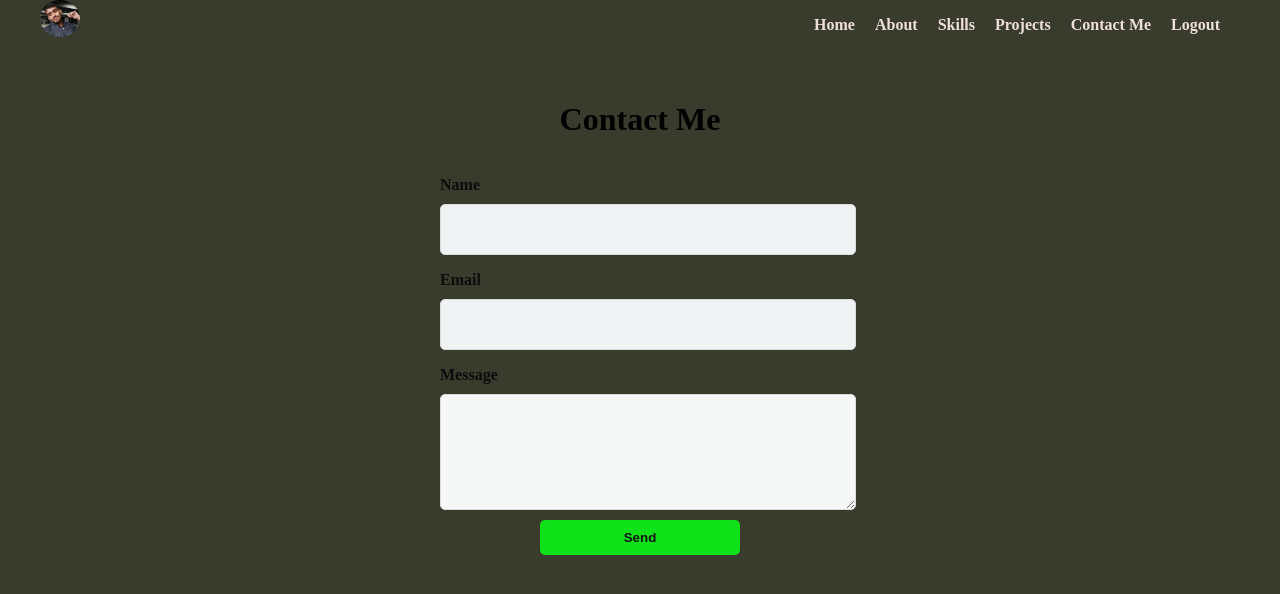
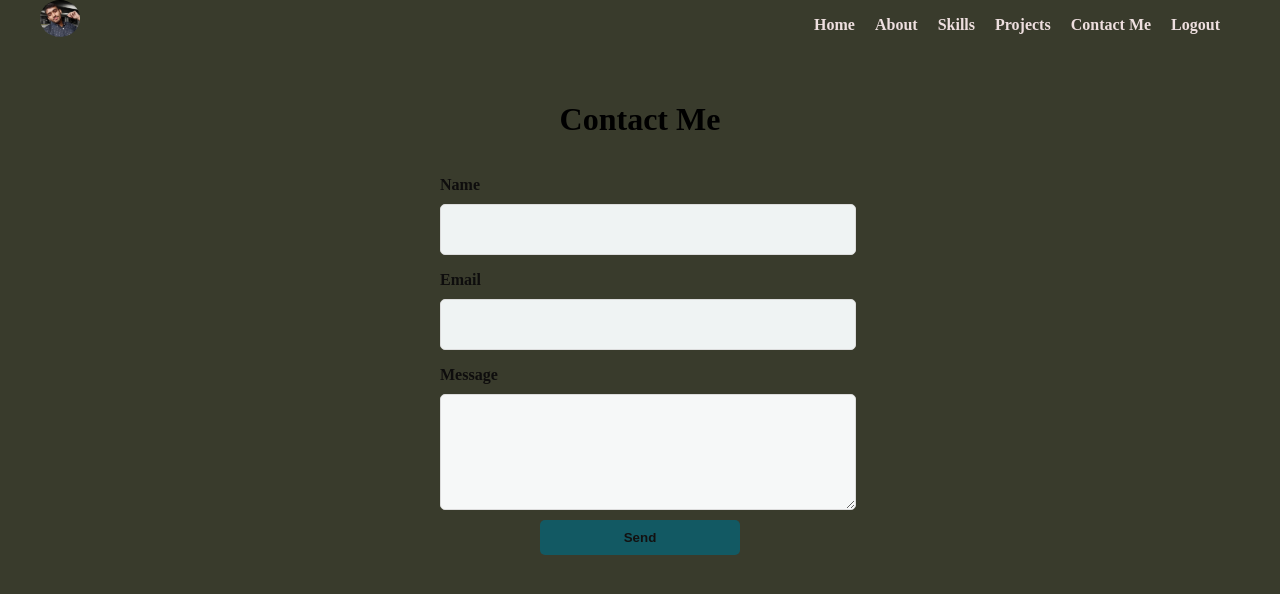
Before and after one commit to tahaanwar2/tahaanwar-portfolio, a React (Create React App) app: page /contact in a window 1280 px wide. Shown: the top 594 px of the page. Built offline with nearby package versions, Linux system fonts and the light colour scheme; no server answers.

Commit message:
Update Contact.js

```diff
--- a/src/pages/Contact.js
+++ b/src/pages/Contact.js
@@ -7,7 +7,7 @@ import Navbar from '../pages/Navbar';
 const Contact = () => {
     const form = useRef();
     const [buttonText, setButtonText] = useState("Send");
-    const [setButtonColor] = useState("#f9690e");
+    const [buttonColor, setButtonColor] = useState("#125963");
 
     const sendEmail = (e) => {
         e.preventDefault();
@@ -53,6 +53,7 @@ const Contact = () => {
                             type="submit"
                             value={buttonText}
                             className="submit-button"
+                            style={{ backgroundColor: buttonColor }}
                         />
                     </form>
                 </div>
```
